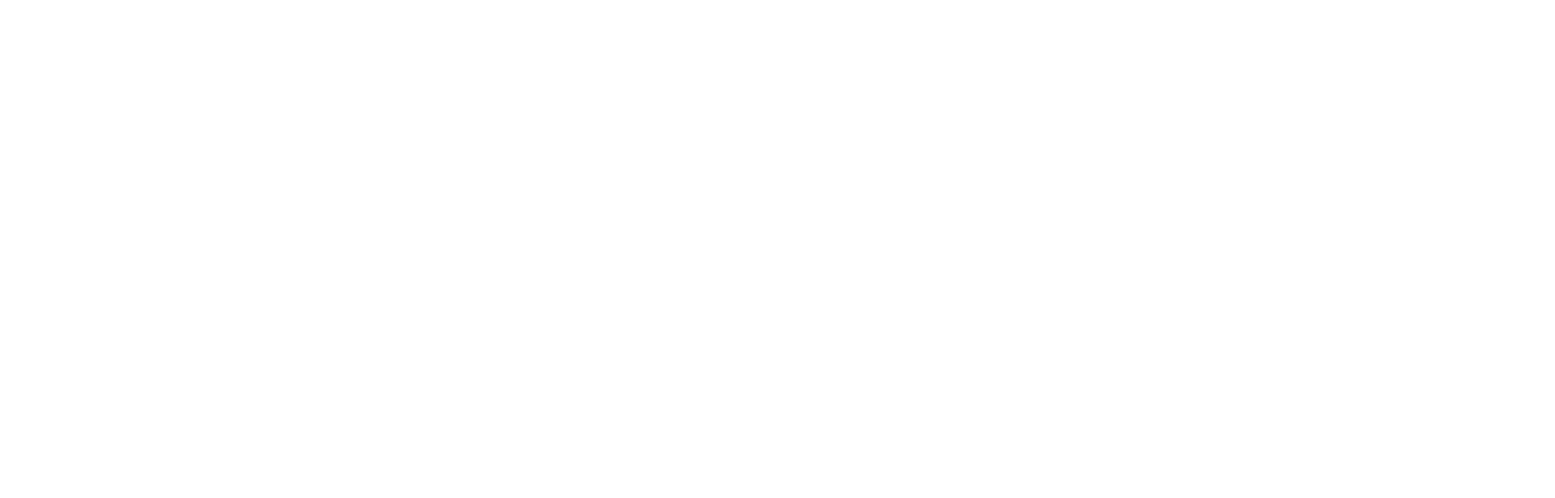
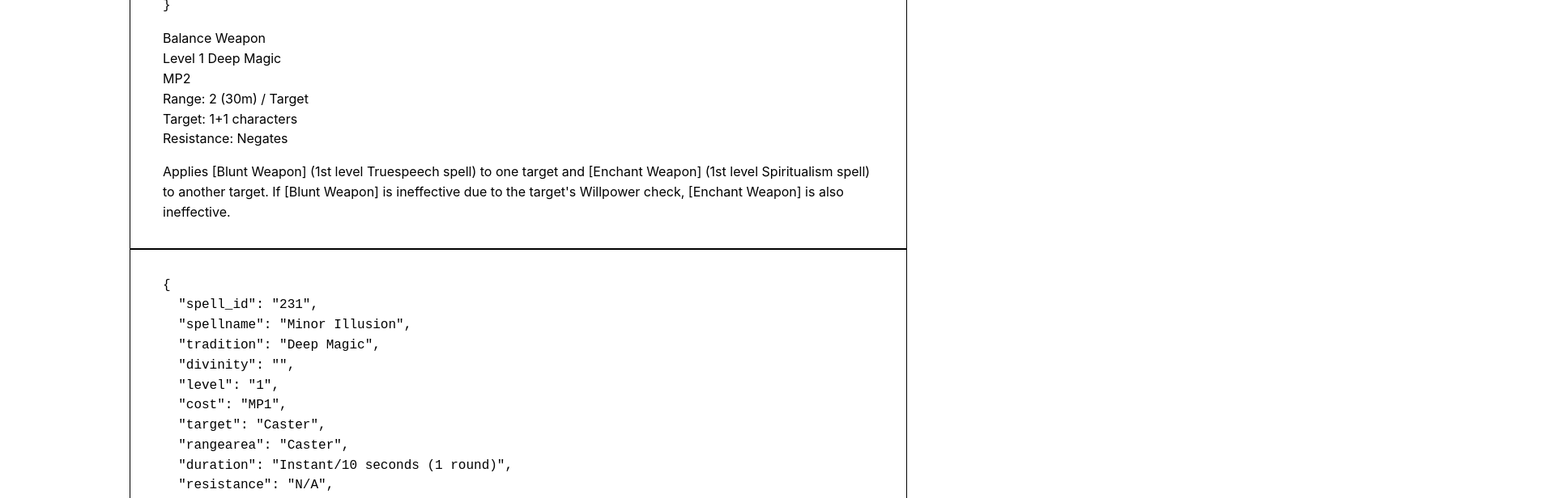
Before and after one commit to hohouyj/SW25_MM, a React (Vite) app: page /spells in a window 1280 px wide. Before the commit this address had no page. Shown: the part 460-1076 px from the top of the page at 81% size, 1920 px wide, since content can reach past the window. Before the commit the page ends 800 px from the top, so only its background shows below. Built offline with nearby package versions, Linux system fonts and the light colour scheme.

Commit message:
add spell card and view

```diff
--- /dev/null
+++ b/src/components/SpellCard/SpellCard.tsx
@@ -0,0 +1,37 @@
+import { Spell } from "../../types.ts";
+import { Container } from "@mantine/core";
+import { ReactNode } from "react";
+import "./styles.css";
+interface SpellCardProps {
+  spell: Spell;
+  children?: ReactNode;
+}
+
+function SpellCard({ spell,  }: SpellCardProps) {
+  return (
+    <Container className="spell">
+      <pre>{JSON.stringify(spell, null, 2)}</pre>
+
+      <div className="spell-card-header">
+        <div>{`${spell.spellname}`}</div>
+        <div>{`Level ${spell.level} ${spell.tradition}`}</div>
+      </div>
+      <div>
+        <div>{`${spell.cost}`}</div>
+        <div>{`Range: ${spell.rangearea}`}
+        </div>
+        <div>
+          {`Target: ${spell.target}`}
+        </div>
+        <div>
+          {`Resistance: ${spell.resistance}`}
+        </div>
+        </div>
+      <div className="spell-card-body">
+        <div dangerouslySetInnerHTML={{ __html: spell.description }}></div>
+      </div>
+      </Container>
+  );
+}
+
+export default SpellCard;
--- /dev/null
+++ b/src/components/SpellCard/styles.css
@@ -0,0 +1,44 @@
+.spell {
+  display: flex;
+  flex-direction: column;
+  justify-content: space-between;
+  border: 1px solid black;
+  padding: 1rem 2.5rem;
+}
+
+.powertable {
+  border-collapse: collapse;
+  font-family: sans-serif;
+  margin: 20px 0;
+}
+
+.powertable td {
+  border: 1px solid black;
+  padding: 6px;
+  width: 40px;
+  text-align: center;
+}
+
+.powertable .bbg {
+  background-color: black;
+  color: white;
+  font-weight: bold;
+}
+
+.powertable .header td {
+  background-color: #ddd;
+  font-weight: bold;
+}
+
+.powertable .alt {
+  background-color: #eee;
+}
+
+.powertable .circle {
+  font-family: 'Arial', sans-serif;
+  font-weight: bold;
+}
+
+.powertable tr:nth-child(2n + 1) {
+  background-color: #f0f0f0;
+}
--- /dev/null
+++ b/src/components/SpellView/SpellView.tsx
@@ -0,0 +1,18 @@
+import { List } from "@mantine/core";
+import spellsJson from "../../data/spells.json";
+import { Spell } from "../../types";
+import './spell_styles.css';
+import SpellCard from "../SpellCard/SpellCard";
+
+export default function () {
+  const spells = spellsJson.spells;
+  return (
+    <List display={"flex"} className={"spell-list"}>
+      {spells.map((spell: Spell) => {
+        return (
+            <SpellCard spell={spell} />
+        );
+      })}
+    </List>
+  );
+}
--- /dev/null
+++ b/src/components/SpellView/spell_styles.css
@@ -0,0 +1,7 @@
+.spell-list {
+  max-height: 100vh;
+}
+
+.spell-list {
+  flex-direction: column;
+}
--- a/src/main.tsx
+++ b/src/main.tsx
@@ -5,6 +5,7 @@
 import { createBrowserRouter, RouterProvider, Link } from "react-router-dom";
 import MonsterView from "./components/MonstersView/MonsterView.tsx";
 import { MantineProvider } from "@mantine/core";
+import SpellView from "./components/SpellView/SpellView.tsx";
 
 const router = createBrowserRouter([
   {
@@ -22,7 +23,10 @@
   {
     path: "/",
     element: <MonsterView />,
-  },
+  },{
+    path: "/spells",
+    element: <SpellView />,
+  }
 ]);
 createRoot(document.getElementById("root")!).render(
   <StrictMode>
```
Also changed, not shown: src/types.ts (+23 -0 lines).
